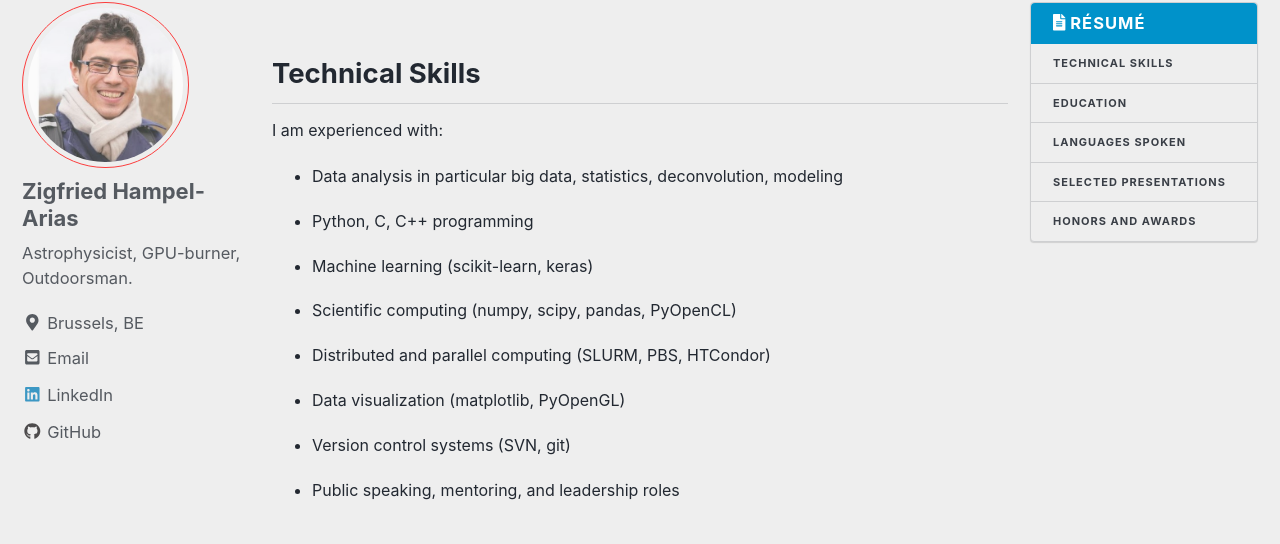
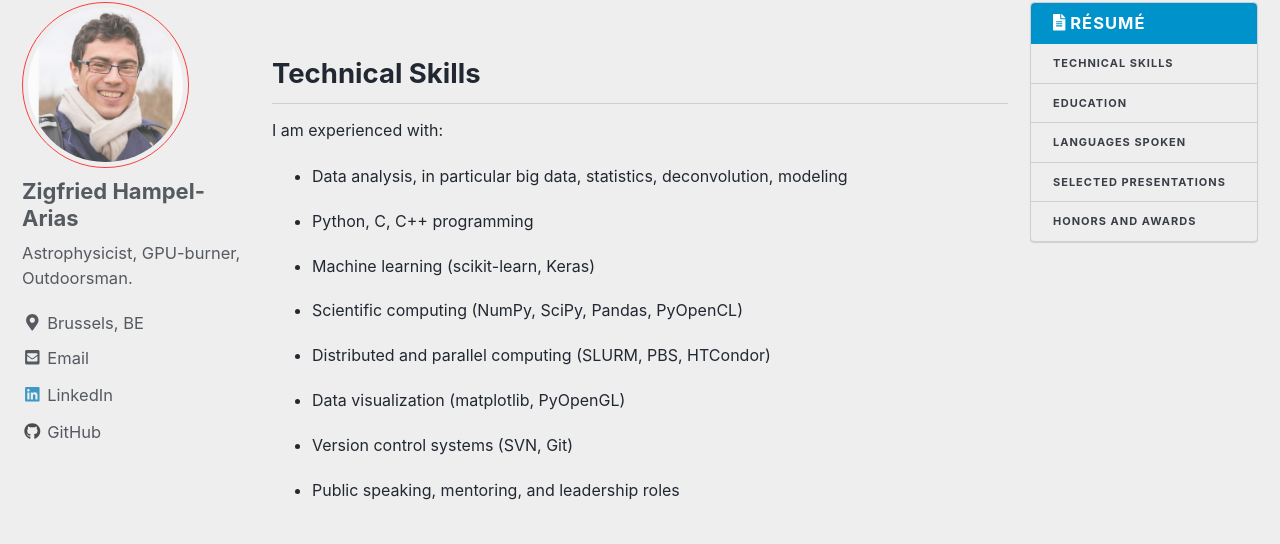
Before and after one commit to zhampel/zhampel.github.io, a Jekyll site: the page built from _pages/cv.md, in a window 1280 px wide and 900 px high. Shown: the part 304-848 px from the top of the window. Built offline with Jekyll 4.4.1, drawn with Linux system fonts in a browser that asks for light colours; nearby versions of some CDN libraries.

Commit message:
No more DS_Store, cleaning up Python package names in cv

```diff
--- a/_pages/cv.md
+++ b/_pages/cv.md
@@ -19,16 +19,16 @@ header:
     <p>I am experienced with:</p>
     <ul>
         <li>
-            <p>Data analysis in particular big data, statistics, deconvolution, modeling</p>
+            <p>Data analysis, in particular big data, statistics, deconvolution, modeling</p>
         </li>
         <li>
             <p>Python, C, C++ programming</p>
         </li>
         <li>
-            <p>Machine learning (scikit-learn, keras)</p>
+            <p>Machine learning (scikit-learn, Keras)</p>
         </li>
         <li>
-            <p>Scientific computing (numpy, scipy, pandas, PyOpenCL)</p>
+            <p>Scientific computing (NumPy, SciPy, Pandas, PyOpenCL)</p>
         </li>
         <li>
             <p>Distributed and parallel computing (SLURM, PBS, HTCondor)</p>
@@ -37,7 +37,7 @@ header:
             <p>Data visualization (matplotlib, PyOpenGL)</p>
         </li>
         <li>
-            <p>Version control systems (SVN, git)</p>
+            <p>Version control systems (SVN, Git)</p>
         </li>
         <li>
             <p>Public speaking, mentoring, and leadership roles</p>
```
Also changed, not shown: 1 other file.
